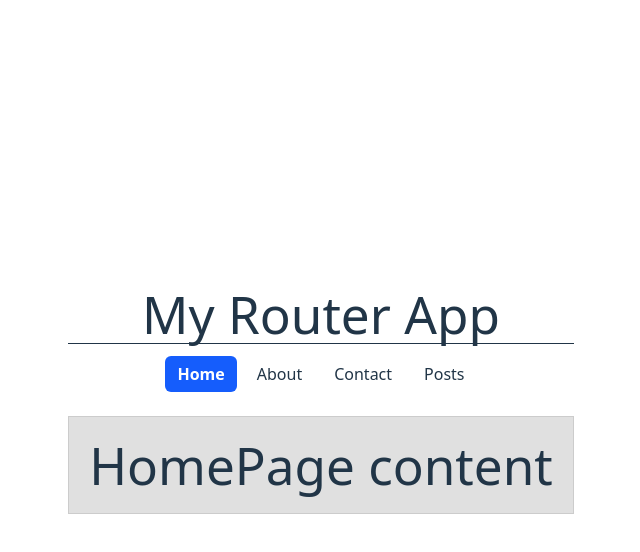
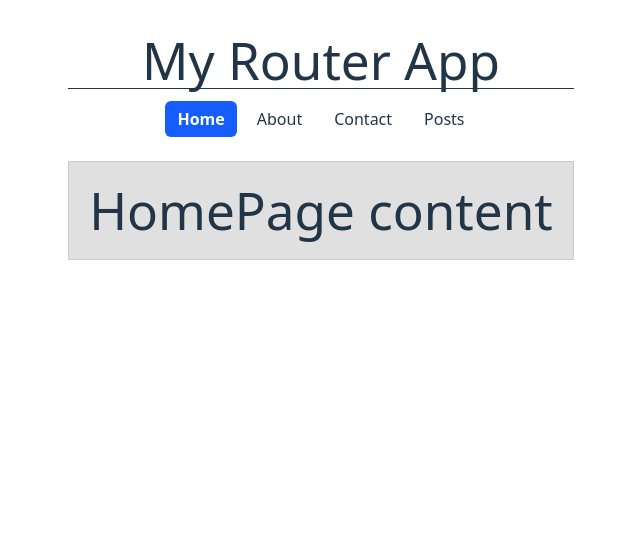
Before and after one commit to princesuke/cc21-react-router-demo1, a React (Vite) app: page / in a window 1280 px wide. Shown: the top 552 px of the page, without its empty margins (319-959 px from the left). Built offline with nearby package versions, Linux system fonts and the light colour scheme.

Commit message:
feat: update css

```diff
--- a/src/index.css
+++ b/src/index.css
@@ -31,7 +31,7 @@ a:hover {
 body {
   margin: 0;
   display: flex;
-  place-items: center;
+  /* place-items: center; */
   min-width: 320px;
   min-height: 100vh;
 }
```
